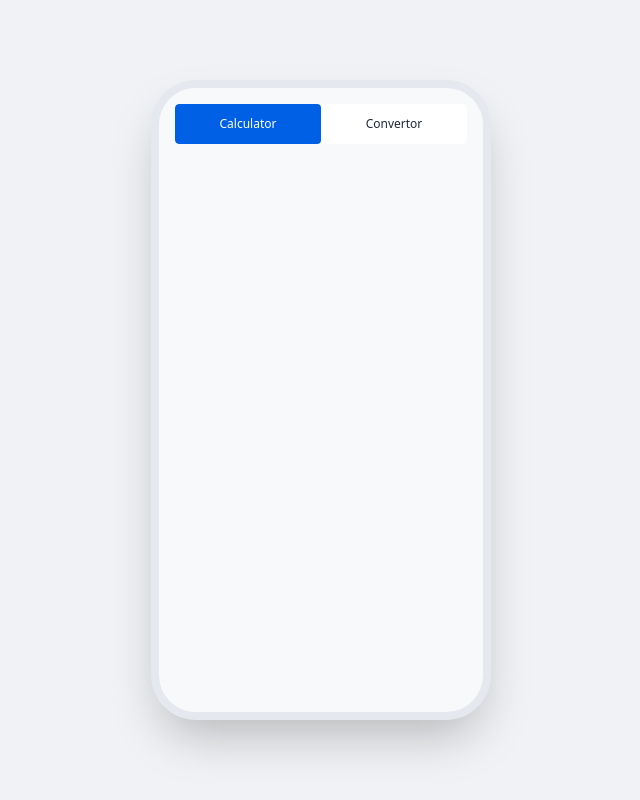
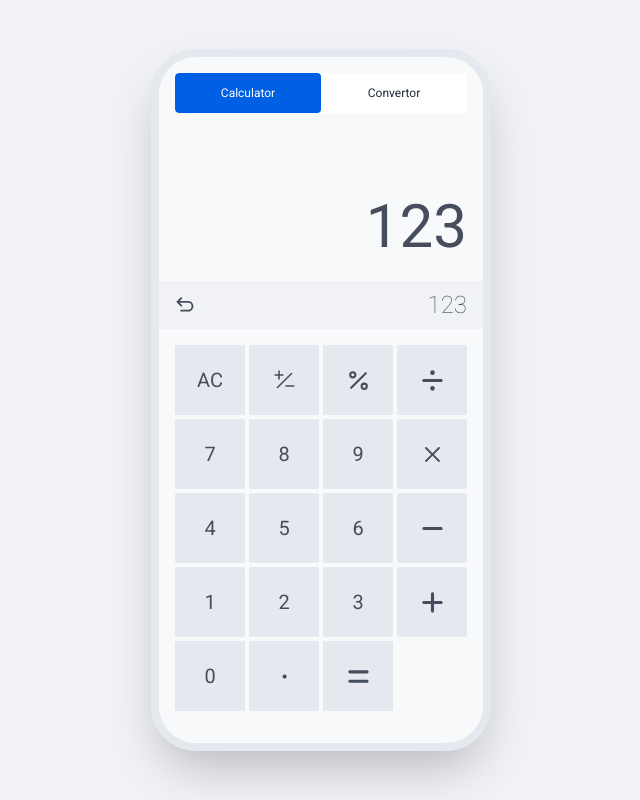
Before and after one commit to Aarushkashyap/Cal-C-2.0, a React (Vite) app: page / in a window 1280 px wide. Shown: the whole page, without its empty margins (319-959 px from the left). Built offline with nearby package versions, Linux system fonts and the light colour scheme.

Commit message:
created keyboard

```diff
--- a/package.json
+++ b/package.json
@@ -11,7 +11,8 @@
   },
   "dependencies": {
     "react": "^18.2.0",
-    "react-dom": "^18.2.0"
+    "react-dom": "^18.2.0",
+    "react-icons": "^5.2.1"
   },
   "devDependencies": {
     "@types/react": "^18.2.66",
--- a/src/App.jsx
+++ b/src/App.jsx
@@ -1,5 +1,6 @@
 import React, { useState } from 'react'
 import Switch from './components/Switch'
+import Calculator from './components/Calculator';
 
 const App = () => {
     const [selectedIndex, setSelectedIndex] = useState(0);
@@ -24,6 +25,7 @@ const App = () => {
             onClick={handleChange}
             />
             </div>
+            <Calculator/>
         </div>
     </div>
   )
--- /dev/null
+++ b/src/components/Button.jsx
@@ -0,0 +1,16 @@
+import React from 'react'
+
+const Button = ({children, className, onClick}) => {
+  return (
+    <button
+    className={`flex h-[70px] transform select-none items-center justify-center rounded-sm bg-light-200
+    text-xl font-[400] text-textDark outline-none transition-all hover:bg-blue-500 hover:text-white focus:ring-2
+    focus:ring:blue-500 active:scale-95 active-bg-blue-700 dark:bg-dark-100 dark:text-text ${className}`}
+    onClick={onClick}
+    >
+    {children}
+    </button>
+  );
+};
+
+export default Button
--- /dev/null
+++ b/src/components/Calculator.jsx
@@ -0,0 +1,118 @@
+import React from 'react'
+import { PiArrowUUpLeftBold, PiPlusMinus } from "react-icons/pi";
+import { FiPercent } from "react-icons/fi";
+import { FaPercent, FaDivide, FaMinus, FaPlus,FaEquals } from "react-icons/fa6";
+import { RxCross2 } from "react-icons/rx";
+import { LuDot } from "react-icons/lu";
+import Button from './Button';
+
+
+const Buttons = {
+    row1: [
+        {
+            value: "AC",
+            label: "AC",
+            className: "bg-light-300 dark:bg-dark-300",
+            type: "clear",
+        },
+        {
+            value: "+/-",
+            label: <PiPlusMinus size={25} />,
+            className: "bg-light-300 dark:bg-dark-300",
+            type: "plusminus",
+        },
+        {
+            value: "%",
+            label: <FiPercent size={25}/>,
+            className:"bg-light-300 dark:bg-dark-300",
+            type: "percent",
+        },
+        {
+
+            value: "/",
+            label: <FaDivide size={25} />,
+            className: "!bg-primary text-white",
+            type: "operator",
+        },
+    ],
+    row2: [
+        {value: "7", label: "7", type: "number"},
+        {value: "8", label: "8", type: "number"},
+        {value: "9", label: "9", type: "number"},
+        {
+            value: "*",
+            label: <RxCross2 size={25} />,
+            className: "!bg-primary text-white",
+            type: "operator",
+        },
+    ],
+    row3: [
+        {value: "4", label: "4", type: "number"},
+        {value: "5", label: "5", type: "number"},
+        {value: "6", label: "6", type: "number"},
+        {
+            value: "-",
+            label: <FaMinus size={25} />,
+            className: "!bg-primary text-white",
+            type: "operator",
+        },
+    ],
+    row4: [
+        {value: "1", label: "1", type: "number"},
+        {value: "2", label: "2", type: "number"},
+        {value: "3", label: "3", type: "number"},
+        {
+            value: "+",
+            label: <FaPlus size={25} />,
+            className: "!bg-primary text-white",
+            type: "operator",
+        },
+    ],
+    row5: [
+        { value: "0", label: "0", className: "col-span-2", type:"number"},
+        { value: ".", label: <LuDot size={25} />, type: "dot"},
+        {
+            value: "=",
+            label: <FaEquals size={25} />,
+            className: "!bg-primary text-white",
+            type:"number",
+        },
+    ],
+};
+
+
+const Calculator = () => {
+  return (
+    <>
+    <div className='mb-2 px-4'>
+        <div className='flex min-h-[9rem] flex-col items-end justify-end py-4 text-right'>
+            <span className='w-full text-6xl text-textDark dark:text-white'>123</span>
+        </div>
+    </div>
+    <div className='flex items-center justify-center bg-light-100 px-4 py-2 dark:bg-dark-100'>
+            <span className='mr-3 cursor-pointer hover:text-black dark:hover:text-white'>
+            <PiArrowUUpLeftBold size={20} />
+            </span>
+            <div className='flex w-full item-center overflow-x-auto text-2xl font-extralight [&>*:first-child]:ml-auto'>
+            <span>123</span>
+                </div>
+        </div>
+        {/* keyboard */}
+        <div className='flex items-center justify-between p-4'>
+            <div className='flex w-full flex-col gap-1 rounded-lg'>
+                {
+                    Object.keys(Buttons).map((key) => (
+                        <div className='grid grid-cols-4 gap-1' key={key}>
+                            {Buttons[key].map((item) => (
+                               <Button>{item.label}</Button>
+                        ))}
+                        </div>
+                    ))
+                }
+            </div>
+        </div>
+    </>
+  )
+}
+
+export default Calculator
--- a/src/index.css
+++ b/src/index.css
@@ -1,3 +1,42 @@
+@import url(https://fonts.googleapis.com/css?family=Roboto:100,100italic,300,300italic,regular,italic,500,500italic,700,700italic,900,900italic);
+
 @tailwind base;
 @tailwind components;
-@tailwind utilities
+@tailwind utilities;
+
+* {
+    font-family: 'Roboto', sans-serif;
+}
+
+::-webkit-scrollbar {
+    height: 5px;
+    width: 10px;
+    border-radius: 10px;
+    background: #f1f1f1;
+}
+
+::-webkit-scrollbar-thumb {
+    background: #888;
+    border-radius: 10px;
+}
+
+::-webkit-scrollbar-thumb:hover{
+    background: #555;
+}
+
+/* hide number input arrow */
+input[type=number] ::-webkit-inner-spin-button,
+input[type=number] ::-webkit-inner-spin-button{
+    -webkit-appearance: none;
+    margin: 0;
+}
+
+/* hide number input arrow for firefox */
+input[type=number] {
+    -moz-appearance: textfield;
+}
+
+/* hide number input arrow for IE */
+input[text=number] ::-ms-clear{
+    display: none;
+}
```
Also changed, not shown: 1 other file (tests, documents, lock files or other folders).
